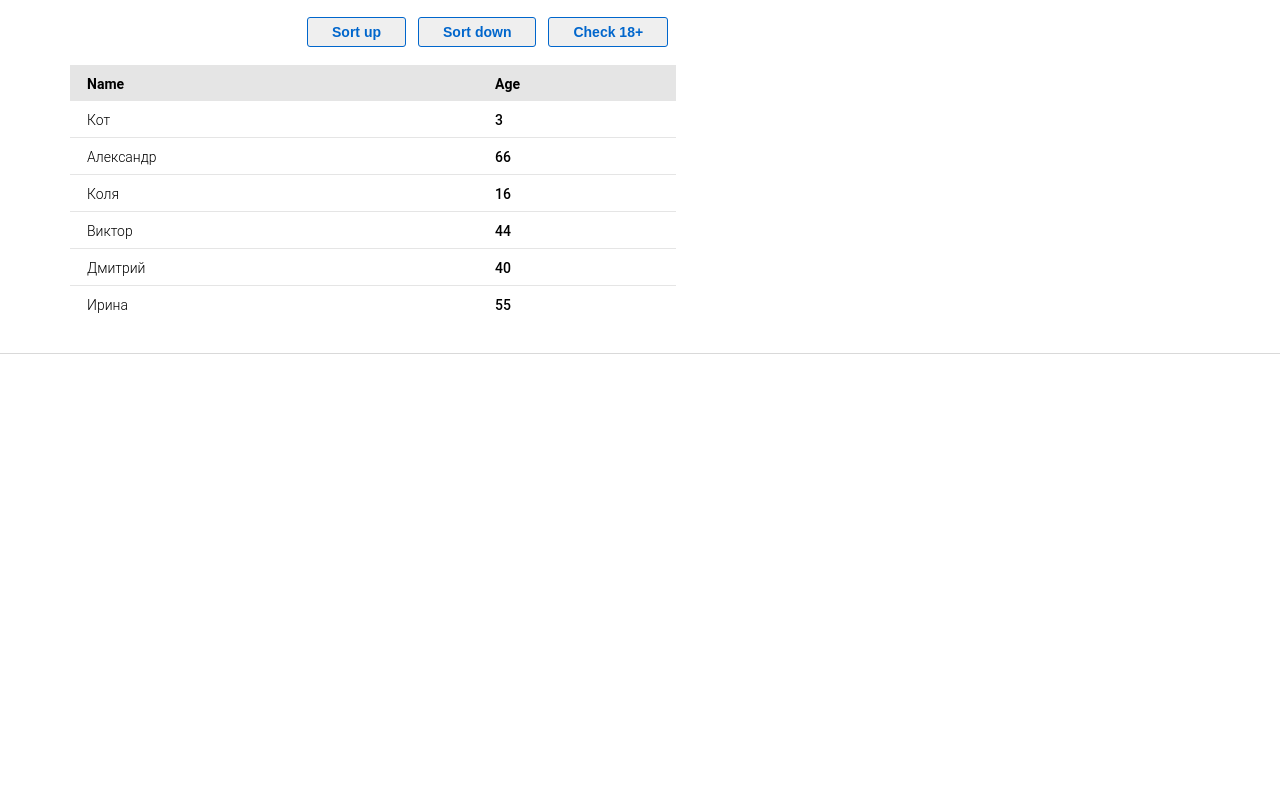
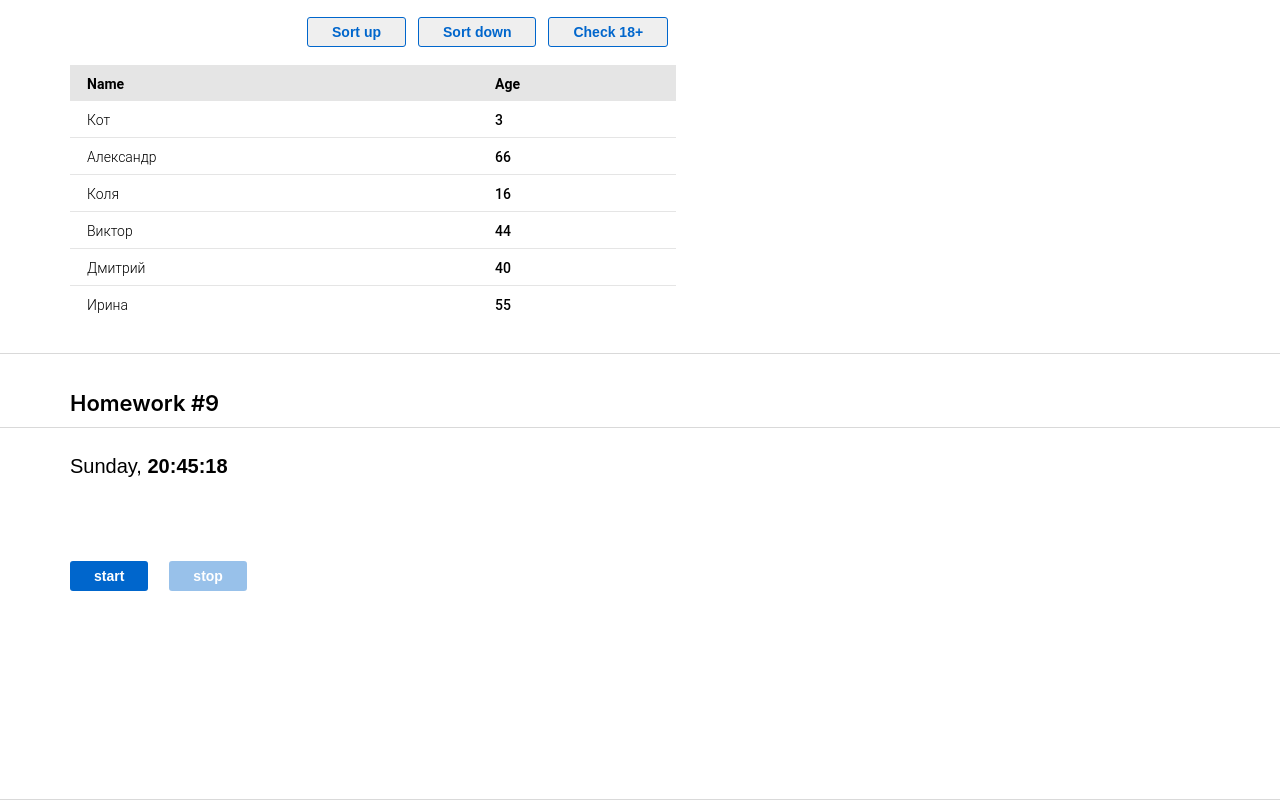
Before and after one commit to Rita05/homework_front_sprint02, a React (Create React App) app: page /#/pre-junior in a window 1280 px wide. Shown: the part 2905-3705 px from the top of the page. Before the commit the page ends 3259 px from the top, so only its background shows below. Built offline with nearby package versions, Linux system fonts and the light colour scheme.

Commit message:
make hw09 homework in sprint04

```diff
--- a/src/s1-main/App.module.css
+++ b/src/s1-main/App.module.css
@@ -30,6 +30,12 @@
     margin-top: 71px;
 }
 
+.ClockContainer {
+    margin: 0 auto;
+    width: 1280px;
+    margin-top: 36.5px;
+}
+
 .hw {
     display: flex;
     flex-direction: column;
--- a/src/s1-main/App.tsx
+++ b/src/s1-main/App.tsx
@@ -13,6 +13,7 @@ import HW5 from '../s2-homeworks/hw05/HW5'
 import HW6 from '../s2-homeworks/hw06/HW6'
 import HW7 from '../s2-homeworks/hw07/HW7'
 import HW8 from '../s2-homeworks/hw08/HW8'
+import HW9 from '../s2-homeworks/hw09/HW9'
 
 function App() {
 	return (
@@ -27,6 +28,7 @@ function App() {
 			<HW6 />
 			<HW7 />
 			<HW8 />
+			<HW9 />
 		</div>
 	)
 }
--- a/src/s2-homeworks/hw09/Clock.module.css
+++ b/src/s2-homeworks/hw09/Clock.module.css
@@ -1,14 +1,34 @@
 .buttonsContainer {
+	display: flex;
+	column-gap: 21px;
+	margin-top: 55px;
+}
+
+.buttonsContainer button:disabled {
+	opacity: 0.4;
 }
 
 .clock {
+	margin-top: 26.5px;
+	padding-left: 70px;
 }
 
 .watch {
+	color: #000000;
+	font-family: 'Montserrat', sans-serif;
+	font-size: 20px;
+	line-height: 24px;
 }
 
 .watch strong {
+	font-weight: 600;
 }
 
 .more {
+	color: #00000080;
+	font-family: 'Montserrat', sans-serif;
+	font-size: 16px;
+	font-weight: 400;
+	line-height: 20px;
+	margin-top: 8px;
 }
--- a/src/s2-homeworks/hw09/Clock.tsx
+++ b/src/s2-homeworks/hw09/Clock.tsx
@@ -1,6 +1,6 @@
-import React, {useState} from 'react'
+import React, { useState } from 'react'
 import SuperButton from '../hw04/common/c2-SuperButton/SuperButton'
-import {restoreState} from '../hw06/localStorage/localStorage'
+import { restoreState } from '../hw06/localStorage/localStorage'
 import s from './Clock.module.css'
 
 function Clock() {
@@ -10,29 +10,38 @@ function Clock() {
 	const [show, setShow] = useState<boolean>(false)
 
 	const start = () => {
+
+		const timerId = setInterval(() =>
+			setDate(new Date())
+			, 1000)
+		setTimerId(Number(timerId));
 		// пишут студенты // запустить часы (должно отображаться реальное время, а не +1)
 		// сохранить ид таймера (https://learn.javascript.ru/settimeout-setinterval#setinterval)
 
 	}
 
 	const stop = () => {
+		if (timerId) {
+			clearInterval(timerId);
+			setTimerId(undefined);
+		}
 		// пишут студенты // поставить часы на паузу, обнулить ид таймера (timerId <- undefined)
 
 	}
 
 	const onMouseEnter = () => { // пишут студенты // показать дату если наведена мышка
-
+		setShow(true);
 	}
 	const onMouseLeave = () => { // пишут студенты // спрятать дату если мышка не наведена
-
+		setShow(false);
 	}
 
-    const stringTime = 'date->time' || <br/> // часы24:минуты:секунды (01:02:03)/(23:02:03)/(24:00:00)/(00:00:01) // пишут студенты
-    const stringDate = 'date->date' || <br/> // день.месяц.год (01.02.2022) // пишут студенты, варианты 01.02.0123/01.02.-123/01.02.12345 не рассматриваем
+	const stringTime = date.toLocaleTimeString('ru') || <br /> // часы24:минуты:секунды (01:02:03)/(23:02:03)/(24:00:00)/(00:00:01) // пишут студенты
+	const stringDate = date.toLocaleDateString('ru') || <br /> // день.месяц.год (01.02.2022) // пишут студенты, варианты 01.02.0123/01.02.-123/01.02.12345 не рассматриваем
 
 	// день недели на английском, месяц на английском (https://learn.javascript.ru/intl#intl-datetimeformat)
-    const stringDay = 'date->day' || <br/> // пишут студенты
-    const stringMonth = 'date->month' || <br/> // пишут студенты
+	const stringDay = new Intl.DateTimeFormat('en-US', { weekday: 'long' }).format(date) || <br /> // пишут студенты
+	const stringMonth = new Intl.DateTimeFormat('en-US', { month: 'long' }).format(date) || <br /> // пишут студенты
 
 	return (
 		<div className={s.clock}>
@@ -57,7 +66,7 @@ function Clock() {
 						</>
 					) : (
 						<>
-                            <br/>
+							<br />
 						</>
 					)}
 				</div>
@@ -66,14 +75,14 @@ function Clock() {
 			<div className={s.buttonsContainer}>
 				<SuperButton
 					id={'hw9-button-start'}
-                    disabled={true} // пишут студенты // задизэйблить если таймер запущен
+					disabled={!!timerId} // пишут студенты // задизэйблить если таймер запущен
 					onClick={start}
 				>
 					start
 				</SuperButton>
 				<SuperButton
 					id={'hw9-button-stop'}
-                    disabled={true} // пишут студенты // задизэйблить если таймер не запущен
+					disabled={!timerId} // пишут студенты // задизэйблить если таймер не запущен
 					onClick={stop}
 				>
 					stop
--- a/src/s2-homeworks/hw09/HW9.tsx
+++ b/src/s2-homeworks/hw09/HW9.tsx
@@ -11,7 +11,7 @@ import s2 from '../../s1-main/App.module.css'
 
 const HW9 = () => {
     return (
-        <div id={'hw9'}>
+        <div id={'hw9'} className={s2.ClockContainer}>
             <div className={s2.hwTitle}>Homework #9</div>
 
             <div className={s2.hw}>
```
Also changed, not shown: 2 other files (tests, documents, lock files or other folders). Lines whose indentation alone changed are shown as unchanged.
